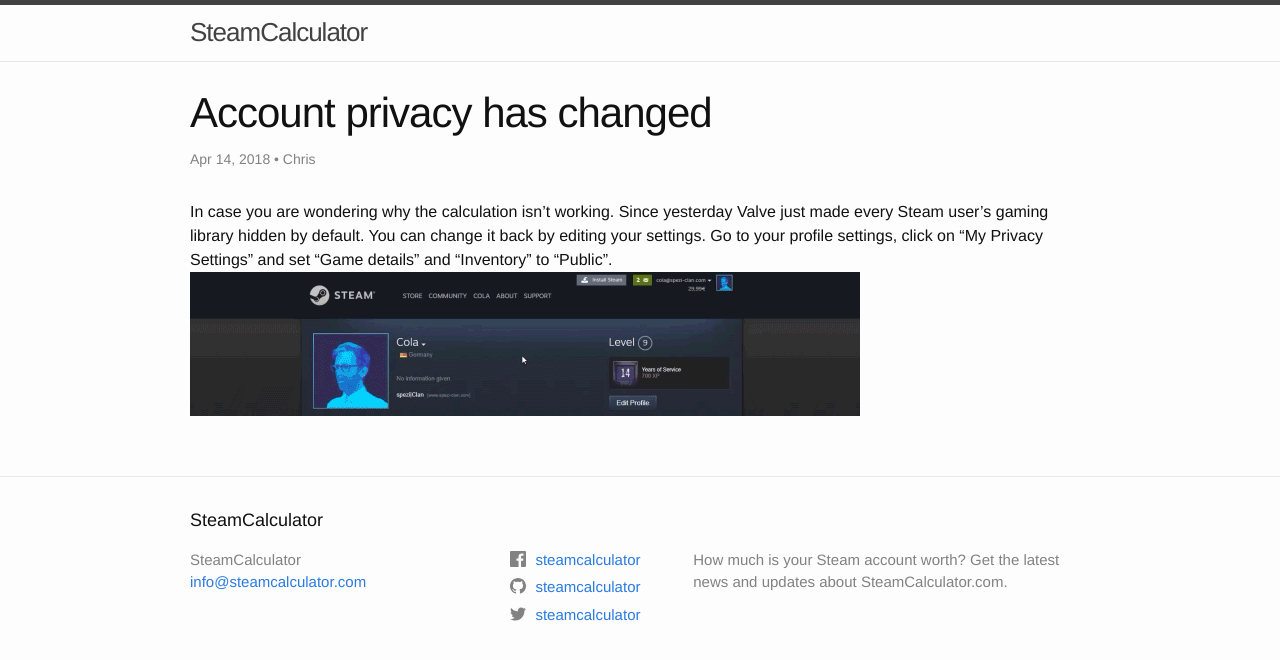
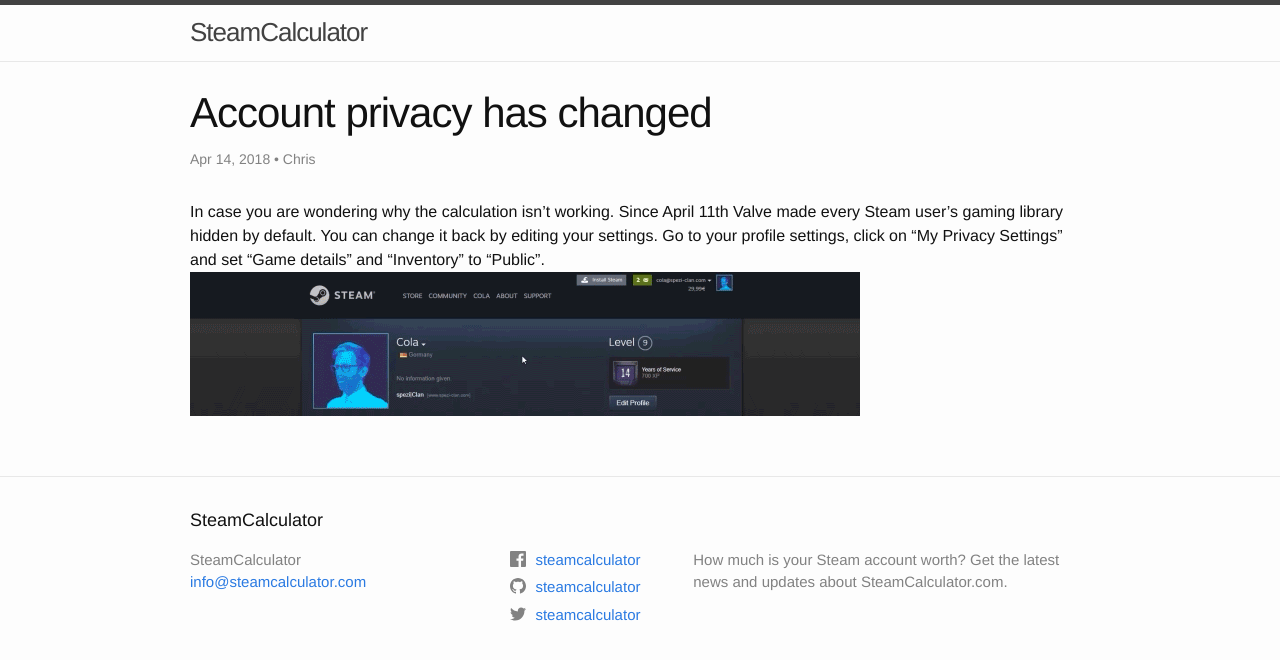
Before and after one commit to steamcalculator/blog, a Jekyll site: the page built from _posts/2018-04-14-account-privacy.markdown, in a window 1280 px wide. Shown: the top 660 px of the page. Built offline with Jekyll 4.4.1, drawn with Linux system fonts in a browser that asks for light colours.

Commit message:
account privacy

```diff
--- a/_posts/2018-04-14-account-privacy.markdown
+++ b/_posts/2018-04-14-account-privacy.markdown
@@ -6,6 +6,6 @@ categories: steamcalculator update account privacy
 author: Chris
 ---
 
-In case you are wondering why the calculation isn't working. Since yesterday Valve just made every Steam user’s gaming library hidden by default. You can change it back by editing your settings.
+In case you are wondering why the calculation isn't working. Since April 11th Valve made every Steam user’s gaming library hidden by default. You can change it back by editing your settings.
 Go to your profile settings, click on "My Privacy Settings" and set "Game details" and "Inventory" to "Public".
 ![Account privacy](https://raw.githubusercontent.com/steamcalculator/blog/master/assets/img/sc-account-privacy-animation.gif)
```
